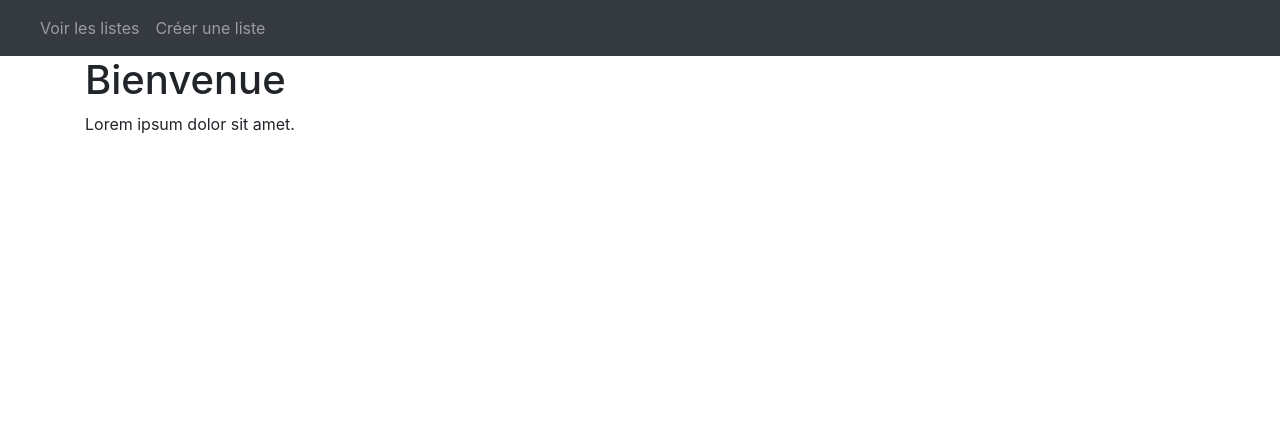
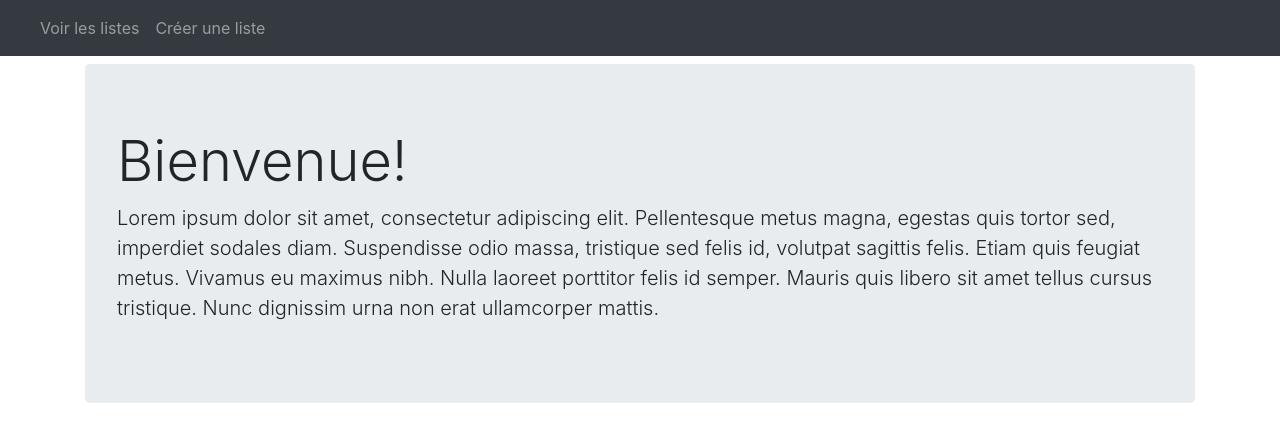
Before and after one commit to Flachag/mywishlist, a PHP site: the page made by app/Views/pages/home.twig in a window 1280 px wide. Shown: the top 442 px of the page. Run offline with PHP 8.4, Linux system fonts and the light colour scheme; the template is opened without the code that fills it: most values are stand-ins (such as "Sample title", 1, 10 or a date in 2020); some libraries are stand-ins or nearby versions.

Commit message:
Modification mineurs
Seulement graphique, rien de fonctionnel de modifié

```diff
--- a/app/Views/pages/404.twig
+++ b/app/Views/pages/404.twig
@@ -2,13 +2,13 @@
 <html>
 <head>
     <meta http-equiv="Content-Type" content="text/html; charset=utf-8" />
-    <link rel="icon" type="image" href="{{ base_path }}/assets/img/w.png">
+    <link rel="icon" type="image" href="{{ base_path }}/public/img/w.png">
     <title>404</title>
     <!-- Internet Explorer HTML5 enabling script: -->
     <!--[if IE]>
     <script src="http://html5shiv.googlecode.com/svn/trunk/html5.js"></script>
     <![endif]-->
-    <link rel="stylesheet" type="text/css" href="{{ base_path }}/assets/css/404.css" />
+    <link rel="stylesheet" type="text/css" href="{{ base_path }}/public/css/404.css" />
 
 </head>
 <body>
@@ -21,6 +21,6 @@
 </hgroup>
 
 <script src="http://ajax.googleapis.com/ajax/libs/jquery/1.4.2/jquery.min.js"></script>
-<script src="{{ base_path }}/assets/js/404.js"></script>
+<script src="{{ base_path }}/public/js/404.js"></script>
 </body>
 </html>
--- a/app/Views/pages/home.twig
+++ b/app/Views/pages/home.twig
@@ -1,9 +1,30 @@
 {% extends "layout.twig"%}
 
+{% block flash %}
+    {% if flash.error is defined %}
+        {% for error in flash.error %}
+            <div class="alert alert-danger alert-dismissible fade show mt-2" role="alert">
+                <strong>Mince!</strong> {{ error | raw }}
+                <button type="button" class="close" data-dismiss="alert" aria-label="Close">
+                    <span aria-hidden="true">&times;</span>
+                </button>
+            </div>
+        {% endfor %}
+    {% endif %}
+    {% if flash.success is defined %}
+        {% for success in flash.success %}
+            <div class="alert alert-success alert-dismissible fade show mt-2" role="alert">
+                <strong>Super!</strong> {{ success | raw }}
+                <button type="button" class="close" data-dismiss="alert" aria-label="Close">
+                    <span aria-hidden="true">&times;</span>
+                </button>
+            </div>
+        {% endfor %}
+    {% endif %}
+{% endblock %}
 {% block content %}
-    <div class="content">
-        <h1>Bienvenue</h1>
-        <p>Lorem ipsum dolor sit amet.</p>
+    <div class="jumbotron my-2">
+        <h1 class="display-4">Bienvenue!</h1>
+        <p class="lead">Lorem ipsum dolor sit amet, consectetur adipiscing elit. Pellentesque metus magna, egestas quis tortor sed, imperdiet sodales diam. Suspendisse odio massa, tristique sed felis id, volutpat sagittis felis. Etiam quis feugiat metus. Vivamus eu maximus nibh. Nulla laoreet porttitor felis id semper. Mauris quis libero sit amet tellus cursus tristique. Nunc dignissim urna non erat ullamcorper mattis. </p>
     </div>
-
 {% endblock %}
```
